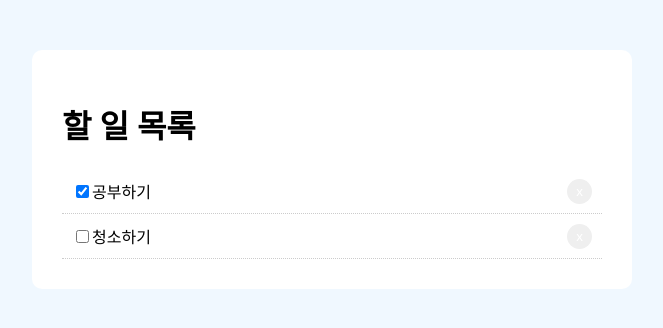
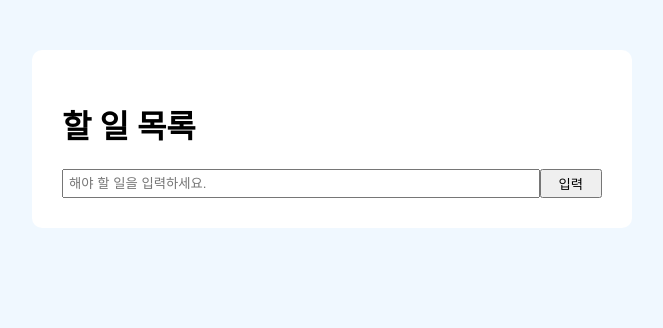
Before and after one commit to frod5/reactstudy, a React (Create React App) app: page / in a window 1280 px wide. Shown: the top 328 px of the page, without its empty margins (308-971 px from the left). Built offline with nearby package versions, Linux system fonts and the light colour scheme.

Commit message:
react State 실습2

```diff
--- a/src/App.js
+++ b/src/App.js
@@ -4,18 +4,8 @@ import './App.css';
 export default class App extends Component {
 
   state = {
-    todoData : [
-      {
-        id: "1",
-        title: "공부하기",
-        completed : true
-      },
-      {
-        id: "2",
-        title: "청소하기",
-        completed : false
-      }
-    ]
+    todoData : [],
+    value:""
   }
 
   btnStyle = {
@@ -27,11 +17,11 @@ export default class App extends Component {
     float: "right"
   }
 
-  getStyle = () => {
+  getStyle = (completed) => {
     return {
       padding: "10px",
       borderBottom: "1px #ccc dotted",
-      textDecoration : "none"
+      textDecoration : completed ? "line-through" : "none"
     }
   }
 
@@ -39,6 +29,32 @@ export default class App extends Component {
 
   handleClick = (id) => {
     let newTodoData = this.state.todoData.filter(v => v.id !== id);
+    this.setState({todoData: newTodoData})
+  }
+
+  handleChange = (e) => {
+    this.setState({value: e.target.value})
+  }
+
+  handleSubmit = (e) => {
+
+    e.preventDefault()  //form 안에 input을 전송할 때 페이지 리로드 되는걸 막아준다.
+
+    const newTodo = {
+      id:Date.now(),
+      title: this.state.value,
+      completed: false
+    }
+
+    this.setState({todoData: [...this.state.todoData, newTodo], value : ""})
+  }
+
+  handleCompleteChange = (id) => {
+    const newTodoData = this.state.todoData.map((data) => {
+      if(data.id === id) data.completed=!data.completed
+      return data;
+    })
+
     this.setState({todoData: newTodoData})
   }
 
@@ -51,11 +67,16 @@ export default class App extends Component {
           </div>
 
           {this.state.todoData.map(data => (
-            <div style={this.getStyle()} key={data.id}>
-              <input type="checkbox" defaultChecked={data.completed}/>{data.title}
+            <div style={this.getStyle(data.completed)} key={data.id}>
+              <input type="checkbox" defaultChecked={false} onChange={ () => this.handleCompleteChange(data.id)}/>{data.title}
               <button style={this.btnStyle} onClick={ () => this.handleClick(data.id)}>x</button>
             </div>
           ))}
+
+          <form style={{display: 'flex'}} onSubmit={this.handleSubmit}>
+            <input type="text" name="value" style={{flex:'10', padding: '5px'}} onChange={this.handleChange} placeholder="해야 할 일을 입력하세요." value={this.state.value}/>
+            <input type="submit" className="btn" style={{flex:'1'}} value="입력"/>
+          </form>
         </div>
       </div>
     )
```
